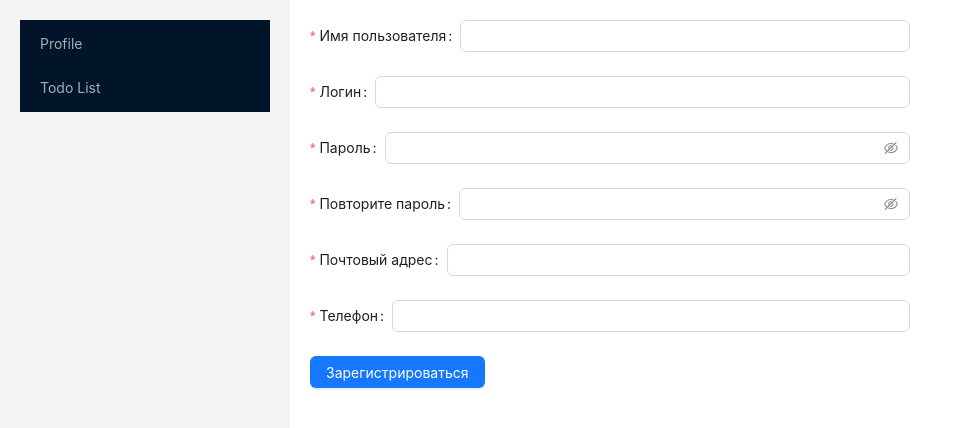
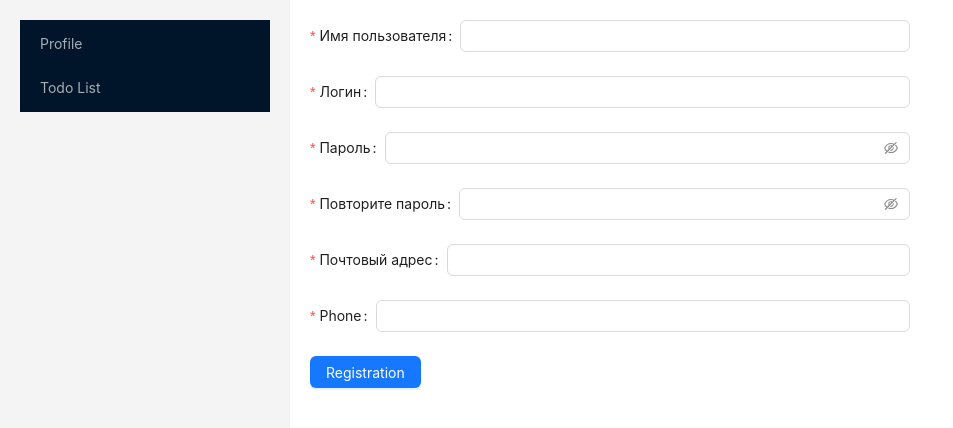
Before and after one commit to pRomKol/CRM-System, a React (Vite) app: page /signup in a window 1280 px wide. Shown: the top 428 px of the page, without its empty margins (0-953 px from the left). Built offline with nearby package versions, Linux system fonts and the light colour scheme.

Commit message:
fix auth v2

```diff
--- a/src/api/auth.api.ts
+++ b/src/api/auth.api.ts
@@ -1,5 +1,6 @@
 import axios from 'axios';
-import { FieldType } from "../pages/login/LoginPage.tsx";
+import {LoginField} from "../types/fields.ts";
+
 
 let accessToken: string | null = localStorage.getItem('accessToken');
 
@@ -25,7 +26,7 @@ function redirectToLogin() {
     window.location.href = '/login';
 }
 
-export async function signIn(authData: FieldType): Promise<AuthResponse> {
+export async function signIn(authData: LoginField): Promise<AuthResponse> {
     const response = await authApiClient.post<AuthResponse>('/auth/signin', authData);
     accessToken = response.data.accessToken;
     localStorage.setItem('refreshToken', response.data.refreshToken);
--- a/src/pages/login/LoginPage.tsx
+++ b/src/pages/login/LoginPage.tsx
@@ -4,17 +4,16 @@ import { Button, Form, Input } from 'antd';
 import {signIn} from "../../api/auth.api.ts";
 import {Link, useNavigate} from "react-router";
 import {useAuth} from "../../featers/AuthContext.tsx";
+import {LoginField} from "../../types/fields.ts";
+import {Field} from "react-hook-form";
 
-export type FieldType = {
-    login: string;
-    password: string;
-};
+
 
 export const LoginPage = () => {
     const [error, setError] = useState<string | null>(null)
-    const { loggedIn, setLoggedIn } = useAuth();
+    const {setLoggedIn } = useAuth();
     const navigate = useNavigate()
-    const onFinish: FormProps<FieldType>['onFinish'] = async (values) => {
+    const onFinish: FormProps<LoginField>['onFinish'] = async (values) => {
         try {
             await signIn({ login: values.login, password: values.password });
             setLoggedIn(true)
@@ -44,14 +43,14 @@ export const LoginPage = () => {
 
                 autoComplete="off"
             >
-                <Form.Item<FieldType>
+                <Form.Item<Field>
                     label="Login"
                     name="login"
                     rules={[{ required: true, message: 'Please input your login!' }]}
                 >
                     <Input />
                 </Form.Item>
-                <Form.Item<FieldType>
+                <Form.Item<Field>
                     label="Password"
                     name="password"
                     rules={[{ required: true, message: 'Please input your password!' }]}
--- a/src/pages/signUp/signUpPage.tsx
+++ b/src/pages/signUp/signUpPage.tsx
@@ -108,7 +108,7 @@ export const SignUpPage: React.FC = () => {
                                 },
                             }),
                         ]}
-                        hasFeedback
+
                     >
                         <Input.Password />
                     </Form.Item>
@@ -123,7 +123,7 @@ export const SignUpPage: React.FC = () => {
                     </Form.Item>
                     <Form.Item
                         name="phone"
-                        label="Телефон"
+                        label="Phone"
                         rules={[
                             { required: true, pattern: /^\+?[0-9]{10,15}$/, message: 'Должен быть допустимым номером телефона' },
                         ]}
@@ -132,7 +132,7 @@ export const SignUpPage: React.FC = () => {
                     </Form.Item>
                     <Form.Item label={null}>
                         <Button type="primary" htmlType="submit">
-                            Зарегистрироваться
+                            Registration
                         </Button>
                     </Form.Item>
                 </Form>
--- /dev/null
+++ b/src/types/fields.ts
@@ -0,0 +1,4 @@
+export type LoginField = {
+    login: string;
+    password: string;
+};
```
